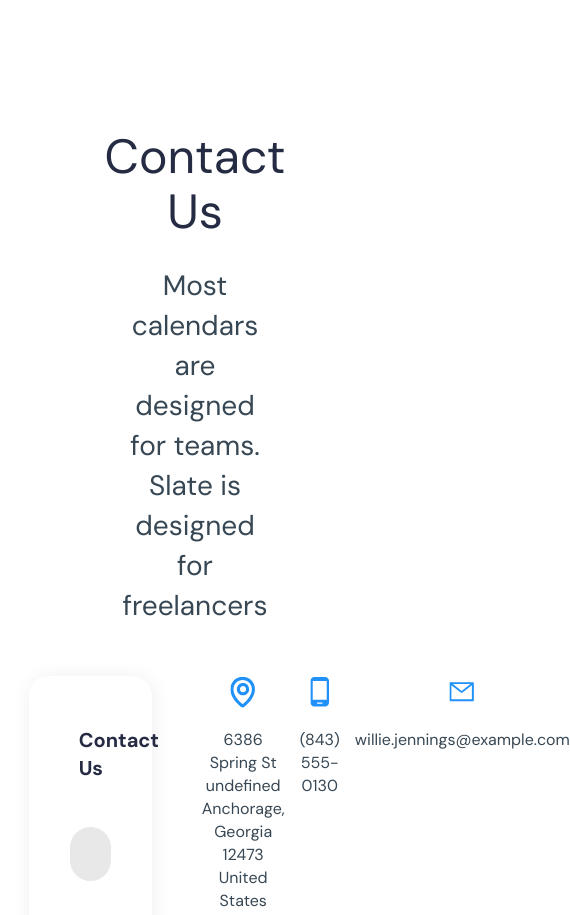
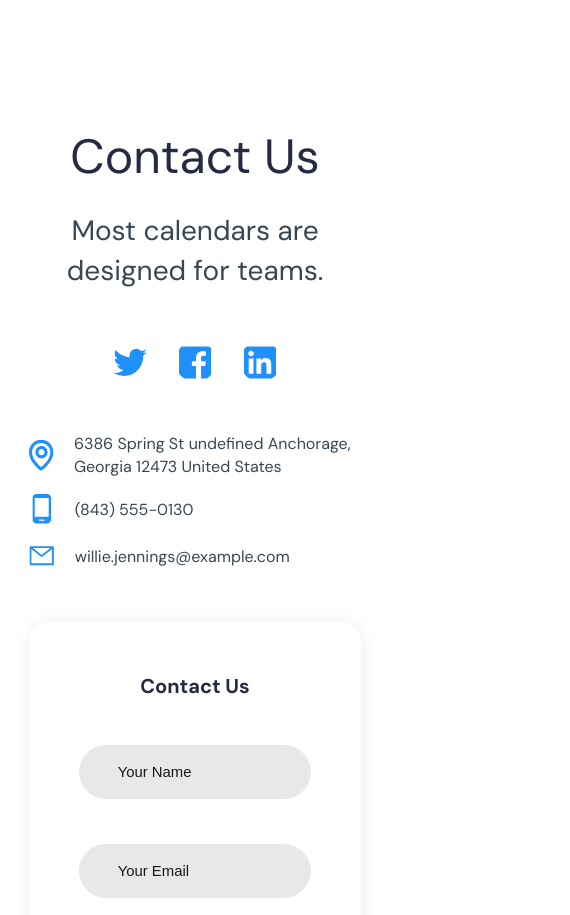
Before and after one commit to Shara1b/Adaptation-Landing, a plain HTML site: page index.html in a window 390 px wide. Shown: the part 9100-10015 px from the top of the page, 570 px wide, since content can reach past the window. Drawn offline with Linux system fonts and the light colour scheme.

Commit message:
adaptation section Contact

```diff
--- a/index.html
+++ b/index.html
@@ -110,9 +110,9 @@
             <img src = "public/Lightning.jpg" class = "LightningLogo">
             <div class = "LightningText">
                 <article class = "TextHeader">
-                    <p>At your fingertips</p>
                     <h2>Lightning fast prototyping </h2>
                     <h2>Newsletter</h2>
+                    <p>At your fingertips</p>
                 </article>
                 <div class = "TextMain">
                     <aside>
@@ -313,6 +313,7 @@
             <article class = "ContactHeader">
                 <h2>Contact Us</h2>
                 <p>Most calendars are designed for teams. Slate is designed for freelancers</p>
+                <p>Most calendars are designed for teams. </p>
             </article>
             <div class = "ContactMain">
                 <div class = "ContactLeft">
@@ -347,13 +348,13 @@
                         </iframe>
                     </div>
                     <div class = "SocialMedia">
-                        <a href = "https://x.com/i/flow/login" target = "_blank">
+                        <a href = "https://x.com/i/flow/login" target = "_blank" class = "Swap">
                             <img src = "public/ant-design_twitter-outlined.svg">
                         </a>
-                        <a href = "https://www.facebook.com/?locale=ru_RU" target = "_blank">
+                        <a href = "https://www.facebook.com/?locale=ru_RU" target = "_blank" class = "Swap">
                             <img src = "public/ant-design_facebook-filled.svg">
                         </a>
-                        <a href = "https://ru.linkedin.com/" target = "_blank">
+                        <a href = "https://ru.linkedin.com/" target = "_blank" class = "Swap">
                             <img src = "public/ant-design_linkedin-filled.svg">
                         </a>
                     </div>
--- a/styles/styleContact.css
+++ b/styles/styleContact.css
@@ -10,7 +10,7 @@
     gap: 50px;
 }
 .ContactHeader{
-    width: 45%;
+    width: 100%;
     height: auto;
     align-items: center;
     text-align: center;
@@ -25,12 +25,16 @@
     color: #252B42;
     margin: 0;
 }
-.ContactHeader p{
+.ContactHeader p:first-of-type{
     font-weight: 400;
+    width: 40%;
     font-size: 1.75rem;
     line-height: 40px;
     color: #374754;
     margin: 0;
+}
+.ContactHeader p:last-of-type{
+    display: none;
 }
 .ContactMain{
     width: 100%;
@@ -171,17 +175,7 @@
     height: 100%;
     margin-left: 104px;
 }
-/* .SocialMedia{
-    text-align: left;
-    align-items: center;
-    display: flex;
-    gap: 24px;
-}
-.SocialMedia img{
-    width: 41px;
-    height: 41px;
-} */
-.SocialMedia {
+.SocialMedia{
     display: flex;
     gap: 24px;
 }
@@ -201,3 +195,65 @@
 .social-icons a:active{
     opacity: 0.8;
 }
+@media(max-width:980px){
+    .ContactMain{
+        display: flex;
+        flex-direction: column;
+        text-align: center;
+        align-items: center;
+        justify-content: center;
+}
+    .map-container{
+        display: none;
+}
+    .ContactLeft{
+        width: 100%;
+        order: 2;
+}
+    .ContactRight{
+        width: 100%;
+}
+    .ContactRight .Navigation{
+        order: 1;
+}
+    .ContactRight .Swap{
+        order: 2;
+}
+    .Navigation{
+        display: grid;
+        justify-items: start;
+}
+    .OneRow, .TwoRow, .ThreeRow{
+        display: flex;
+        flex-direction: row;
+        gap: 20px;
+        text-align: left;
+}
+    .SocialMedia{
+        text-align: center;
+        align-items: center;
+        justify-content: center;
+}
+    .ContactHeader p:first-of-type{
+        display: none;
+    }
+    .ContactHeader p:last-of-type{
+        display: block;
+        font-weight: 400;
+        width: 40%;
+        font-size: 1.75rem;
+        line-height: 40px;
+        color: #374754;
+        margin: 0;
+}
+}
+@media(max-width:732px){
+    .ContactHeader p:last-of-type{
+        width: 58%;
+}
+}
+@media(max-width:505px){
+    .ContactHeader p:last-of-type{
+        width: 80%;
+}
+}
--- a/styles/styleLightning.css
+++ b/styles/styleLightning.css
@@ -32,6 +32,7 @@
     font-size: 1.25rem;
     line-height: 28px;
     margin: 0;
+    order: 1;
 }
 .TextHeader h2:first-of-type{
     width: 100%;
@@ -39,6 +40,7 @@
     font-size: 3rem;
     line-height: 55px;
     margin: 0;
+    order: 2;
 }
 .TextHeader h2:nth-of-type(2){
     display: none;
```
